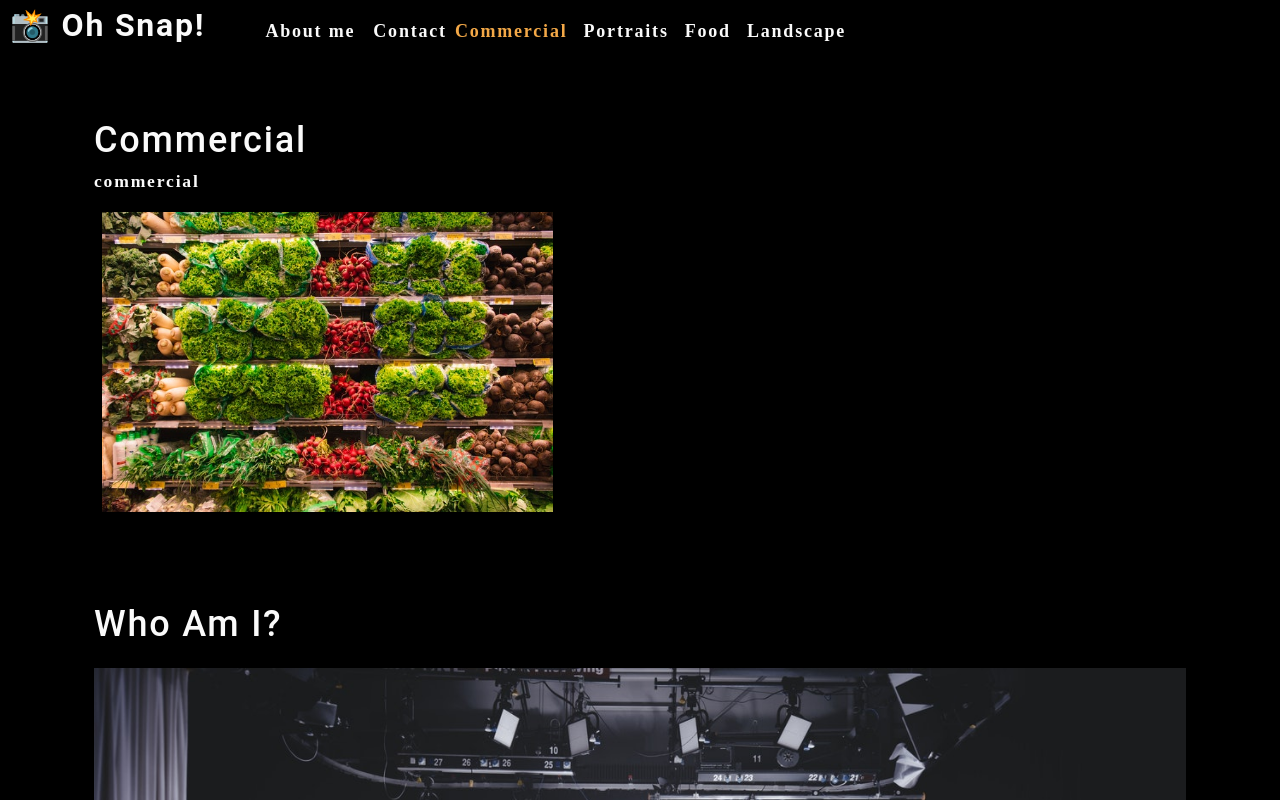
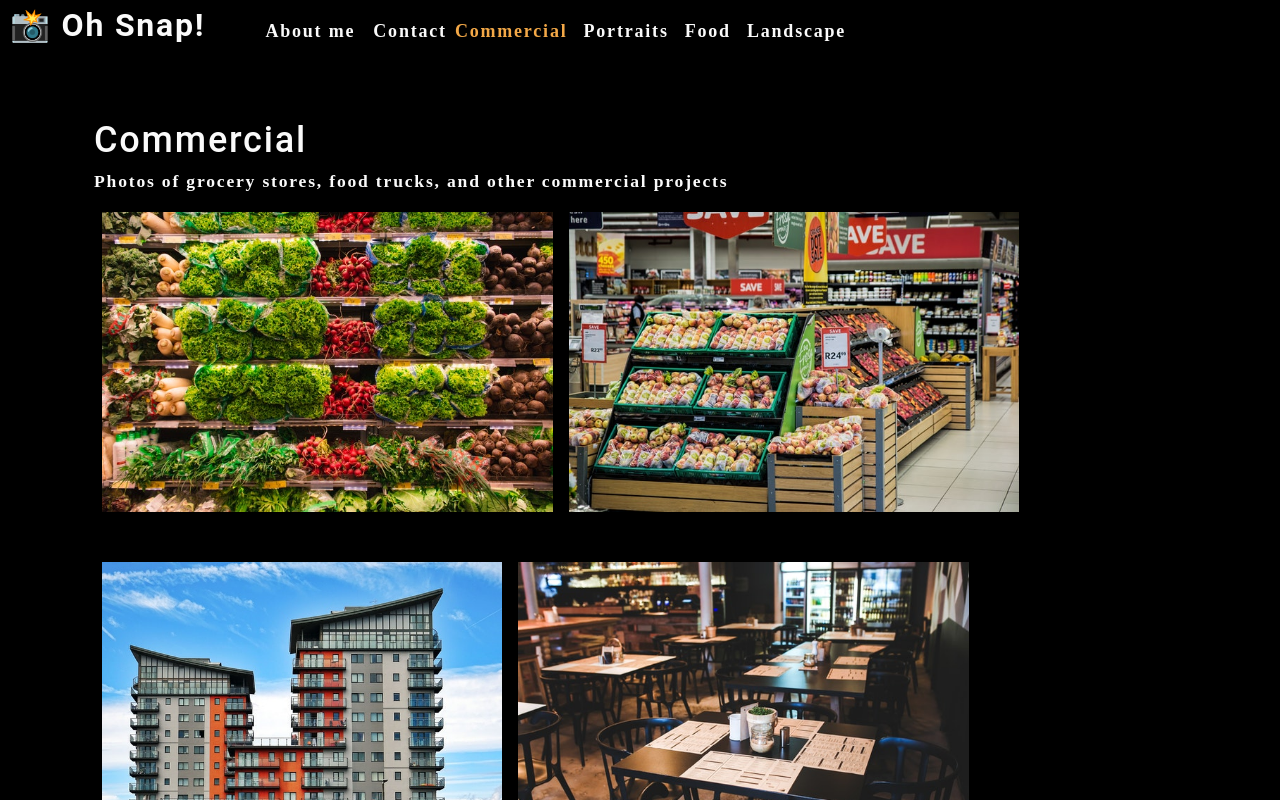
Before and after one commit to feydan/react-photo-port, a React (Create React App) app: page / in a window 1280 px wide. Shown: the top 800 px of the page. Built offline with nearby package versions, Linux system fonts and the light colour scheme.

Commit message:
Adding updating of photos when each category is clicked

```diff
--- a/src/App.js
+++ b/src/App.js
@@ -26,7 +26,7 @@
       ></Nav>
       <main>
         <div>
-          <Gallery></Gallery>
+          <Gallery currentCategory={currentCategory}></Gallery>
           <About></About>
         </div>
       </main>
--- /dev/null
+++ b/src/components/Gallery/PhotoList/index.js
@@ -0,0 +1,24 @@
+import React, { useState } from 'react'
+import {photoList} from './photo-list'
+
+
+function PhotoList({category}) {
+  const [photos] = useState(photoList)
+  return (
+    <div>
+      <div className="flex-row">
+        {photos.filter(p => p.category === category).map((image, i) => (
+          <img
+            src={require(`../../../assets/small/${category}/${i}.jpg`)}
+            alt={image.name}
+            className="img-thumbnail mx-1"
+            key={image.name}
+          />
+        ))}
+      </div>
+    </div>
+  )
+}
+
+
+export default PhotoList;
--- /dev/null
+++ b/src/components/Gallery/PhotoList/photo-list.js
@@ -0,0 +1,97 @@
+export const photoList = [
+  {
+    name: 'Grocery aisle',
+    category: 'commercial',
+    description: 'Lorem ipsum dolor sit amet, consectetur adipiscing elit. Nunc ultricie',
+  },
+  {
+    name: 'Grocery booth',
+    category: 'commercial',
+    description: 'Lorem ipsum dolor sit amet, consectetur adipiscing elit. Nunc ultricie',
+  },
+  {
+    name: 'Building exterior',
+    category: 'commercial',
+    description: 'Lorem ipsum dolor sit amet, consectetur adipiscing elit. Nunc ultricie',
+  },
+  {
+    name: 'Restaurant table',
+    category: 'commercial',
+    description: 'Lorem ipsum dolor sit amet, consectetur adipiscing elit. Nunc ultricie',
+  },
+  {
+    name: 'Cafe interior',
+    category: 'commercial',
+    description: 'Lorem ipsum dolor sit amet, consectetur adipiscing elit. Nunc ultricie',
+  },
+  {
+    name: 'Cat green eyes',
+    category: 'portraits',
+    description: 'Lorem ipsum dolor sit amet, consectetur adipiscing elit. Nunc ultricie',
+  },
+  {
+    name: 'Green parrot',
+    category: 'portraits',
+    description: 'Lorem ipsum dolor sit amet, consectetur adipiscing elit. Nunc ultricie',
+  },
+  {
+    name: 'Yellow macaw',
+    category: 'portraits',
+    description: 'Lorem ipsum dolor sit amet, consectetur adipiscing elit. Nunc ultricie',
+  },
+  {
+    name: 'Pug smile',
+    category: 'portraits',
+    description: 'Lorem ipsum dolor sit amet, consectetur adipiscing elit. Nunc ultricie',
+  },
+  {
+    name: 'Pancakes',
+    category: 'food',
+    description: 'Lorem ipsum dolor sit amet, consectetur adipiscing elit. Nunc ultricie',
+  },
+  {
+    name: 'Burrito',
+    category: 'food',
+    description: 'Lorem ipsum dolor sit amet, consectetur adipiscing elit. Nunc ultricie',
+  },
+  {
+    name: 'Scallop pasta',
+    category: 'food',
+    description: 'Lorem ipsum dolor sit amet, consectetur adipiscing elit. Nunc ultricie',
+  },
+  {
+    name: 'Burger',
+    category: 'food',
+    description: 'Lorem ipsum dolor sit amet, consectetur adipiscing elit. Nunc ultricie',
+  },
+  {
+    name: 'Fruit bowl',
+    category: 'food',
+    description: 'Lorem ipsum dolor sit amet, consectetur adipiscing elit. Nunc ultricie',
+  },
+  {
+    name: 'Green river',
+    category: 'landscape',
+    description: 'Lorem ipsum dolor sit amet, consectetur adipiscing elit. Nunc ultricie',
+  },
+  {
+    name: 'Docks',
+    category: 'landscape',
+    description: 'Lorem ipsum dolor sit amet, consectetur adipiscing elit. Nunc ultricie',
+  },
+  {
+    name: 'Panoramic village by sea',
+    category: 'landscape',
+    description: 'Lorem ipsum dolor sit amet, consectetur adipiscing elit. Nunc ultricie',
+  },
+  {
+    name: 'Domestic landscape',
+    category: 'landscape',
+    description: 'Lorem ipsum dolor sit amet, consectetur adipiscing elit. Nunc ultricie',
+  },
+  {
+    name: 'Park bench',
+    category: 'landscape',
+    description: 'Lorem ipsum dolor sit amet, consectetur adipiscing elit. Nunc ultricie',
+  },
+]
--- a/src/components/Gallery/index.js
+++ b/src/components/Gallery/index.js
@@ -1,24 +1,14 @@
 import React from 'react'
 import { capitalizeFirstLetter } from '../../utils/helpers';
-import photo from "../../assets/small/commercial/0.jpg";
+import PhotoList from './PhotoList'
 
-const Gallery = () => {
-  const currentCategory = {
-    name: "commercial",
-    description:
-      "Photos of grocery stores, food trucks, and other commercial projects",
-  }
+const Gallery = ({currentCategory}) => {
+  const { name, description } = currentCategory
   return (
     <section>
-      <h1>{capitalizeFirstLetter(currentCategory.name)}</h1>
-      <p>{currentCategory.name}</p>
-      <div className='flex-row'>
-          <img
-            src={photo}
-            alt='Commercial Example'
-            className='img-thumbnail mx-1'
-          />
-      </div>
+      <h1>{capitalizeFirstLetter(name)}</h1>
+      <p>{description}</p>
+      <PhotoList category={currentCategory.name} />
     </section>
   )
 }
```
